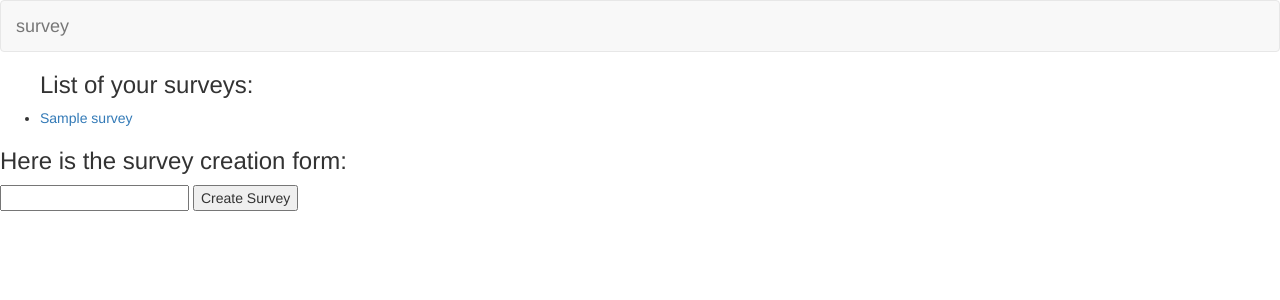
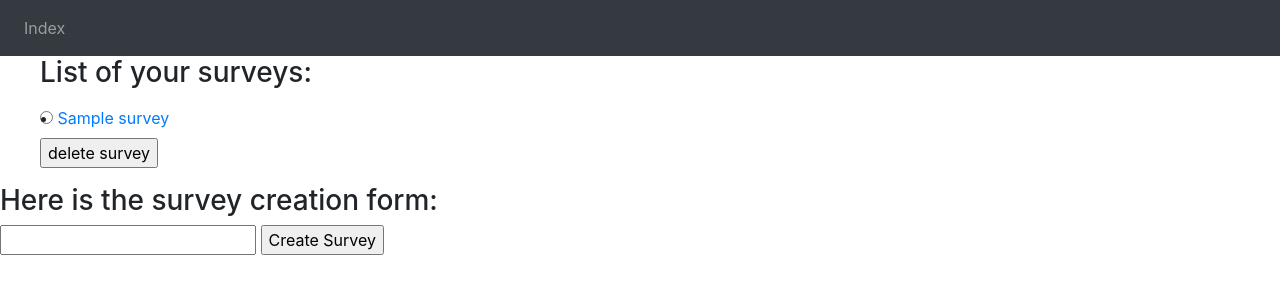
Before and after one commit to glasst/CS491-Research-Survey-Tool, a Django app: page /surveys/index in a window 1280 px wide. Shown: the top 300 px of the page. Run offline with Django 3.2, Linux system fonts and the light colour scheme; a user stored in the database is signed in; tables that the repository leaves empty hold one stand-in row (values such as "Sample post"); some libraries are stand-ins or nearby versions.

Commit message:
"playing around with bootstrap; changed navbar; trying to delete surveys"

```diff
--- a/proj/login/views.py
+++ b/proj/login/views.py
@@ -7,7 +7,7 @@ from django.shortcuts import render, redirect
 
 # experimental
 
-from surveys.models import UserForm
+from surveys.forms import UserForm
 
 
 def index(request):
--- /dev/null
+++ b/proj/surveys/forms.py
@@ -0,0 +1,83 @@
+from django.contrib.auth.models import User
+from django import forms
+from .models import Survey, Question, MCQuestion, TEQuestion, CBQuestion, Response, Profile
+
+class UserForm(forms.ModelForm):
+    class Meta:
+        model = User
+        fields = ['username', ]
+
+
+# form class for Survey model
+class SurveyForm(forms.ModelForm):
+    class Meta:
+        model = Survey
+        exclude = ['survey_Id']
+        widgets = {
+            'creator_Id': forms.HiddenInput(),
+        }
+
+    #def set_creator_foreign_key(self, arg):
+    #    usr = User.objects.get(username=arg)
+    #    creator_Id = usr
+
+
+# form class for Question model
+class QuestionForm(forms.ModelForm):
+    class Meta:
+        model = Question
+        exclude = ['question_Id']
+        CHOICES = (('MC', 'multiplechoice'), ('TE', 'textentry'), ('CB', 'checkbox'),)
+        widgets = {
+            'question_survey_Id': forms.HiddenInput(),
+            'question_type': forms.Select(choices=CHOICES),
+            # 'question_text': forms.Textarea(attrs={'cols':50, 'rows': 5,}),
+        }
+
+
+class MCQuestionForm(forms.ModelForm):
+    class Meta:
+        model = MCQuestion
+        fields = '__all__'
+        widgets = {
+            'question_Id': forms.HiddenInput(),
+            'question_text': forms.Textarea(attrs={'cols': 50, 'rows': 5}),
+            'option_1': forms.Textarea(attrs={'cols': 10, 'rows': 2}),
+            'option_2': forms.Textarea(attrs={'cols': 10, 'rows': 2}),
+            'option_3': forms.Textarea(attrs={'cols': 10, 'rows': 2}),
+            'option_4': forms.Textarea(attrs={'cols': 10, 'rows': 2}),
+            'option_5': forms.Textarea(attrs={'cols': 10, 'rows': 2}),
+        }
+
+
+class TEQuestionForm(forms.ModelForm):
+    class Meta:
+        model = TEQuestion
+        fields = '__all__'
+        widgets = {
+            'question_Id': forms.HiddenInput(),
+            'question_text': forms.Textarea(attrs={'cols': 50, 'rows': 5}),
+        }
+
+
+class CBQuestionForm(forms.ModelForm):
+    class Meta:
+        model = CBQuestion
+        fields = '__all__'
+        widgets = {
+            'question_Id': forms.HiddenInput(),
+            'question_text': forms.Textarea(attrs={'cols': 50, 'rows': 5}),
+            'option_1': forms.Textarea(attrs={'cols': 10, 'rows': 2}),
+            'option_2': forms.Textarea(attrs={'cols': 10, 'rows': 2}),
+            'option_3': forms.Textarea(attrs={'cols': 10, 'rows': 2}),
+            'option_4': forms.Textarea(attrs={'cols': 10, 'rows': 2}),
+            'option_5': forms.Textarea(attrs={'cols': 10, 'rows': 2}),
+        }
+
+
+class TakeSurveyForm(forms.Form):
+    def __init__(self, *args, **kwargs):
+        self.user = kwargs.pop('user')
+        super(TakeSurveyForm, self).__init__(*args, **kwargs)
+        self.fields['survey_to_take'] = forms.ModelChoiceField(
+            queryset=Survey.objects.filter(creator_Id__username=self.user))
--- a/proj/surveys/templates/surveys/base.html
+++ b/proj/surveys/templates/surveys/base.html
@@ -2,28 +2,40 @@
 <html lang="en">
 <head>
     <meta charset="UTF-8">
-    <title>{% block pagename %}Polls{% endblock %}</title>
+    <title>{% block pagename %}Base{% endblock %}</title>
     <meta name="viewport" content="width=device-width, initial-scale=1">
     <!-- Latest compiled and minified CSS -->
-    <link rel="stylesheet" href="https://maxcdn.bootstrapcdn.com/bootstrap/3.3.7/css/bootstrap.min.css">
+     <link rel="stylesheet" href="https://maxcdn.bootstrapcdn.com/bootstrap/4.0.0/css/bootstrap.min.css">
 
     <!-- jQuery library -->
     <script src="https://ajax.googleapis.com/ajax/libs/jquery/3.3.1/jquery.min.js"></script>
 
+    <script src="https://cdnjs.cloudflare.com/ajax/libs/popper.js/1.12.9/umd/popper.min.js"></script>
+
     <!-- Latest compiled JavaScript -->
-    <script src="https://maxcdn.bootstrapcdn.com/bootstrap/3.3.7/js/bootstrap.min.js"></script>
+    <script src="https://maxcdn.bootstrapcdn.com/bootstrap/4.0.0/js/bootstrap.min.js"></script>
 
+{% load bootstrap4 %}
+{% bootstrap_css %}
+{% bootstrap_javascript %}
 
 </head>
 <body>
-<nav class="navbar navbar-default">
-    <div class="container-fluid">
-        <!-- HOME -->
-        <div class="navbar-header">
-            <a class="navbar-brand" href="{% url 'surveys:index' %}">survey</a></a>
-        </div>
+<nav class="navbar navbar-expand-md bg-dark navbar-dark">
+    <button class="navbar-toggler" type="button" data-toggle="collapse" data-target="#collapsibleNavbar">
+        <span class="navbar-toggler-icon"></span>
+    </button>
+    <div class="collapse navbar-collapse" id="collapsibleNavbar">
+        <ul class="navbar-nav">
+            <li class="nav-item">
+                <a class="nav-link" href="{% url 'surveys:index' %}">
+                    Index
+                </a>
+            </li>
+        </ul>
     </div>
 </nav>
+
 {% block body %}
 {% endblock %}
 </body>
--- a/proj/surveys/templates/surveys/detail.html
+++ b/proj/surveys/templates/surveys/detail.html
@@ -28,10 +28,11 @@
     {% else %}
         <h3> You don't have any questions </h3>
     {% endif %}
-    <form action="" method="post">
+
+   <form action="" method="post">
         {% csrf_token %}
         {{ form }}
         <input type="submit" value="add question">
         <input type="hidden" name="question_survey_Id" value="{{ survey.survey_Id }}">
-    </form>
+</form>
 {% endblock %}
--- a/proj/surveys/templates/surveys/index.html
+++ b/proj/surveys/templates/surveys/index.html
@@ -9,7 +9,14 @@
         <ul>
             <h3><p> List of your surveys: </p></h3>
             {% for survey in user_surveys %}
-                <li><a href="{% url 'surveys:detail' survey.survey_Id %}">{{ survey.title }}</a></li>
+                <input type="radio" id="survey{{ forloop.counter }}" name="survey" value="{{ survey.survey_Id }}">
+                <label for="survey{{ forloop.counter }}">
+                    <li><a href="{% url 'surveys:detail' survey.survey_Id %}">{{ survey.title }}</a></li>
+                </label><br>
+                <form action="{% url 'surveys:delete_survey' survey.survey_Id %}" method="post">
+                    {% csrf_token %}
+                    <input type="submit" value="delete survey">
+                </form>
             {% endfor %}
         </ul>
 
--- a/proj/surveys/urls.py
+++ b/proj/surveys/urls.py
@@ -28,4 +28,6 @@ urlpatterns = [
     path('<uuid:survey_Id>/delete_question/', views.delete_question, name='delete_question'),
     #path('<uuid:survey_Id>/add_question/', views.add_question, name='add_question'),
     path('<uuid:survey_Id>/new_question/', views.new_question, name='new_question'),
+    path('<uuid:survey_Id>/delete_survey/', views.delete_survey, name='delete_survey'),
+
 ]
--- a/proj/surveys/views.py
+++ b/proj/surveys/views.py
@@ -1,8 +1,8 @@
 from django.shortcuts import render, redirect, get_object_or_404
 from django.http import HttpResponseRedirect
 from django.contrib.auth.models import User
-from .models import Survey, Question, MCQuestion, TEQuestion, CBQuestion, Response, SurveyForm, QuestionForm, \
-    MCQuestionForm, TEQuestionForm, CBQuestionForm, TakeSurveyForm, Profile
+from .models import Survey, Question, MCQuestion, TEQuestion, CBQuestion, Response, Profile
+from .forms import QuestionForm, MCQuestionForm, TEQuestionForm, CBQuestionForm, SurveyForm, TakeSurveyForm
 from django.urls import reverse
 
 import json
@@ -237,11 +237,18 @@ def detail(request, survey_Id):
             question.question_Id = uuid.uuid4()
             question.question_type = request.POST.get('question_type')
             # question.question_survey_Id = request.POST.get('question_survey_Id')
-
-            nextpage += QUESTIONPAGES[request.POST.get('question_type')]
+            type = request.POST.get('question_type')
+            nextpage += QUESTIONPAGES[type]
             question.save()  # save to DB
             # return HttpResponseRedirect(nextpage)
-            # return render(request, 'surveys/detail.html', {'survey': survey})
+            '''
+            if type is 'MC':
+                return redirect(reverse('surveys:multiplechoice', kwargs={'survey_Id': survey.survey_Id}))
+            elif type is 'TE':
+                return redirect(reverse('surveys:textentry', kwargs={'survey_Id': survey.survey_Id}))
+            else:
+                return redirect(reverse('surveys:checkbox', kwargs={'survey_Id': survey.survey_Id}))
+                '''
 
         # else:
         #    print(form.errors, len(form.errors))
@@ -260,6 +267,8 @@ def add_question(request, survey_Id):
     }
     nextpage = '/surveys/'
 
+    question_form = QuestionForm()
+
     if request.method == 'POST':
         form = QuestionForm(request.POST)
         if form.is_valid():
@@ -274,7 +283,7 @@ def add_question(request, survey_Id):
             nextpage += QUESTIONPAGES[request.POST.get('question_type')]
             question.save()  # save to DB
             # return HttpResponseRedirect(nextpage)
-            return render(request, 'surveys/detail.html', {'survey': survey})
+            return redirect(reverse('surveys:detail', args=(survey.survey_Id)))
     else:
         form = QuestionForm()
 
@@ -310,3 +319,23 @@ def delete_question(request, survey_Id):
     else:
         question.delete()
     return render(request, 'surveys/detail.html', {'survey': survey})
+
+
+def delete_survey(request, survey_Id):
+    survey = get_object_or_404(Survey, survey_Id=survey_Id)
+    survey.delete()
+    user_surveys = Survey.objects.filter(creator_Id=request.user)
+    return render(request, 'surveys/index.html', {'user_surveys': user_surveys})
+
+
+'''
+def multiplechoice(request, survey_Id):
+    #return render(request('multiplechoice.html', context={'survey': survey.survey_Id, 'form': form}))
+    return redirect(reverse('surveys:multiplechoice', args=(survey.survey_Id,)))
+
+def textentry(request, survey_Id):
+    return render(request('textentry.html', context={'survey': survey.survey_Id, 'form': form}))
+
+def checkbox(request, survey_Id):
+    return render(request('checkbox.html', context={'survey': survey.survey_Id, 'form': form}))
+'''
```
Also changed, not shown: proj/surveys/models.py (+0 -81 lines).
